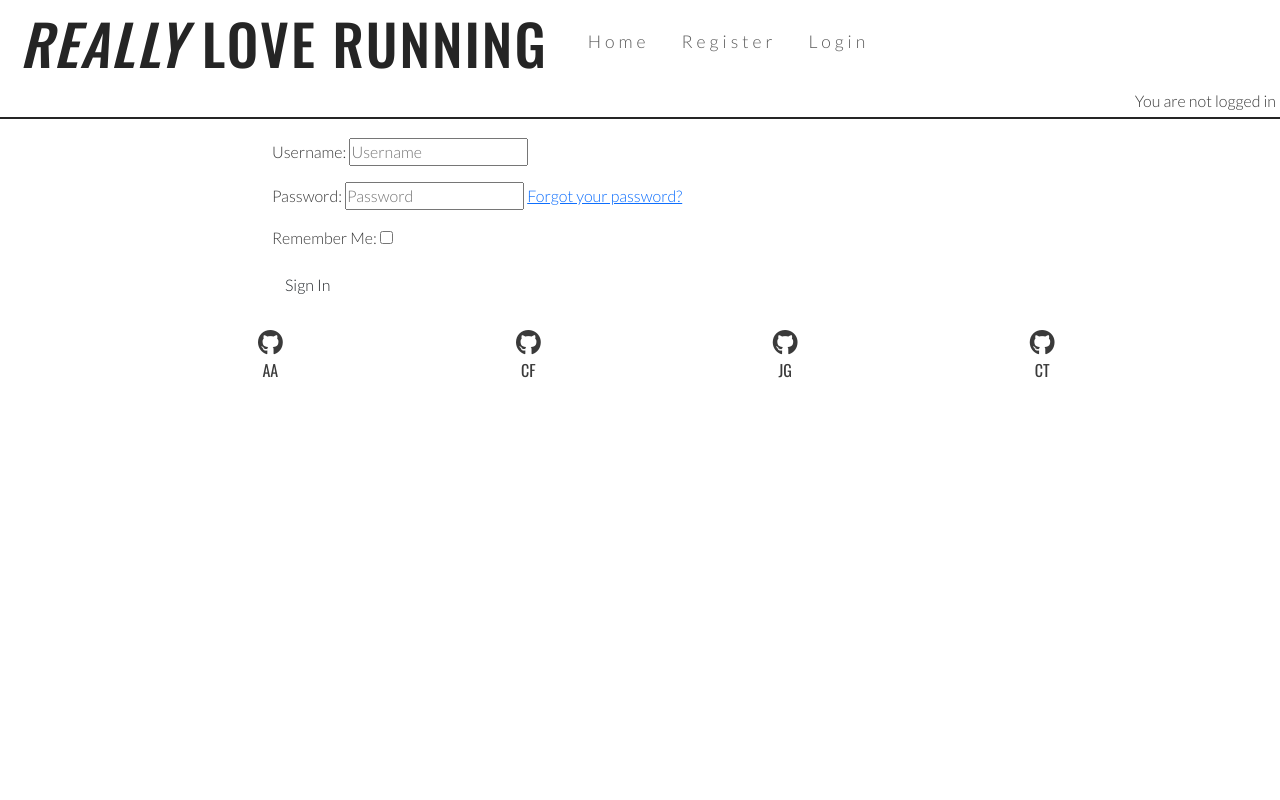
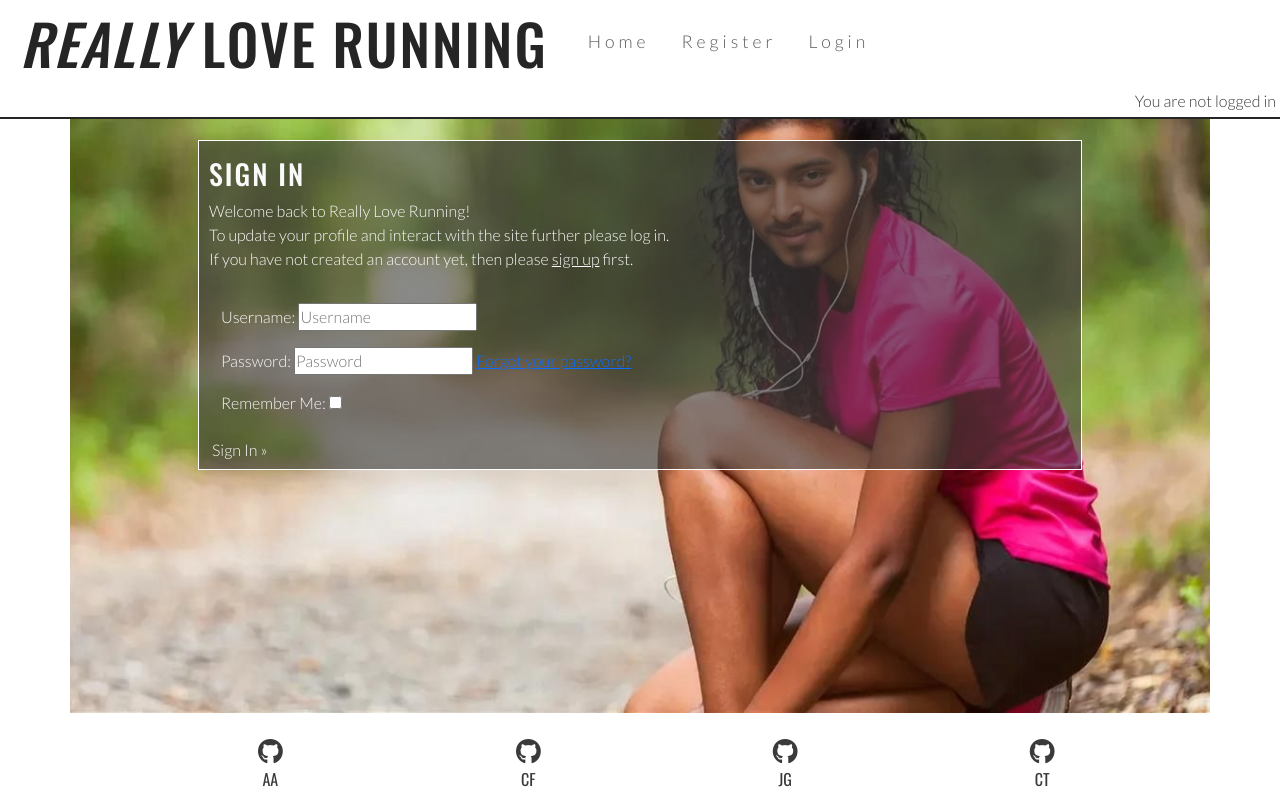
Before and after one commit to Ashrafur93/really_love_running, a Django app: page /accounts/login/ in a window 1280 px wide. Run offline with Django 4.2, Linux system fonts and the light colour scheme; some libraries are stand-ins or nearby versions.

Commit message:
restyle login and logout pages

```diff
--- a/templates/account/login.html
+++ b/templates/account/login.html
@@ -1,5 +1,5 @@
 {% extends "base.html" %}
-
+{% load static %}
 {% load i18n %}
 {% load account socialaccount %}
 
@@ -7,28 +7,30 @@
 
 {% block content %}
 
-<div class="container">
+<div class="container" id="signup">
+    <div id="sign-up-box">
         <div class="row">
-        <div class="col-md-8 mt-3 offset-md-2">
-            <h3>{% trans "Sign In" %}</h3>
+            <div class="col-md-8 mt-3">
+                <h3 style="margin-left: 10px; color: #fafafa;">{% trans "Sign In" %}</h3>
 
-            <p>{% blocktrans %}Welcome back to Really Love Running! To update your profile and interact with the site further please log in. If
+                <p style="margin-left: 10px;">{% blocktrans %}Welcome back to Really Love Running!<br>To update your profile and interact with the site further please log in.<br>If
                     you
-                have not created an account yet, then please <a class="link" href="{{ signup_url }}">sign up</a>
+                    have not created an account yet, then please <a style="color: #fafafa;" class="link" href="{{ signup_url }}">sign up</a>
                     first.{% endblocktrans %}</p>
             </div>
         </div>
-    <div class="row">
-        <div class="col-md-8 mt-3 offset-md-2">
+        <div style="margin-left: 10px;" class="row">
+            <div class="col-md-8 mt-3">
                 <form class="login" method="POST" action="{% url 'account_login' %}">
                     {% csrf_token %}
                     {{ form.as_p }}
                     {% if redirect_field_value %}
                     <input type="hidden" name="{{ redirect_field_name }}" value="{{ redirect_field_value }}" />
                     {% endif %}
-                <button class="btn btn-signup right" type="submit">{% trans "Sign In" %}</button>
                 </form>
             </div>
+        </div>
+        <button style="color: #fafafa;" class="btn btn-signup right" type="submit">{% trans "Sign In" %}  &raquo;</button>
     </div>
 </div>
 
--- a/templates/account/signup.html
+++ b/templates/account/signup.html
@@ -12,8 +12,8 @@
         <h3 style="margin-left: 10px; color: #fafafa;">{% trans "💓 Let's get you signed up!" %}</h3>
 
         <p style="margin-left: 10px;">{% blocktrans %}
-          Welcome back to Really Love Running!
-          Do you already have an account? Then please
+          Welcome back to Really Love Running!<br>
+          Do you already have an account?<br>Then please
           <a style="color: #fafafa;" class="link" href="{{ login_url }}">sign in</a>
           instead.
         {% endblocktrans %}</p>
```
Also changed, not shown: templates/account/logout.html (+10 -9 lines). Lines whose indentation alone changed are shown as unchanged.
